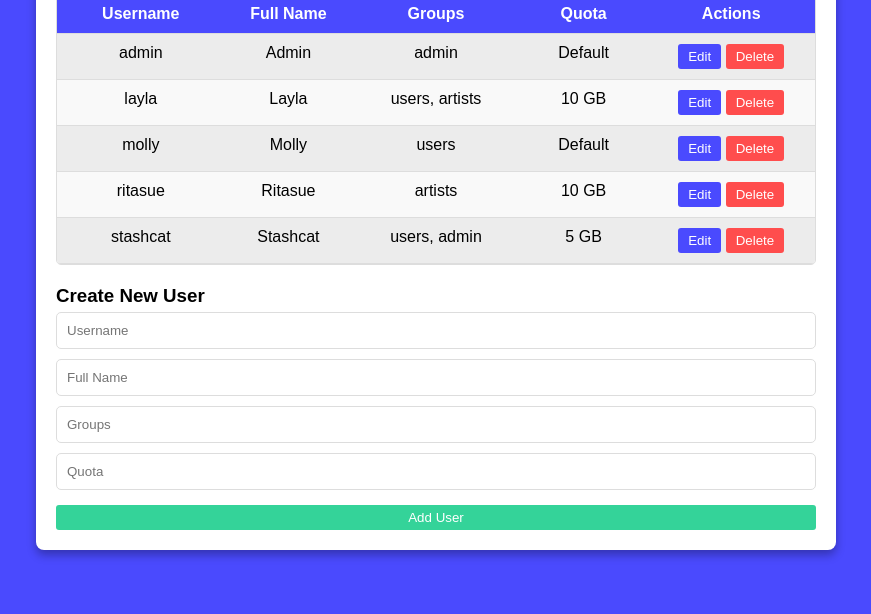
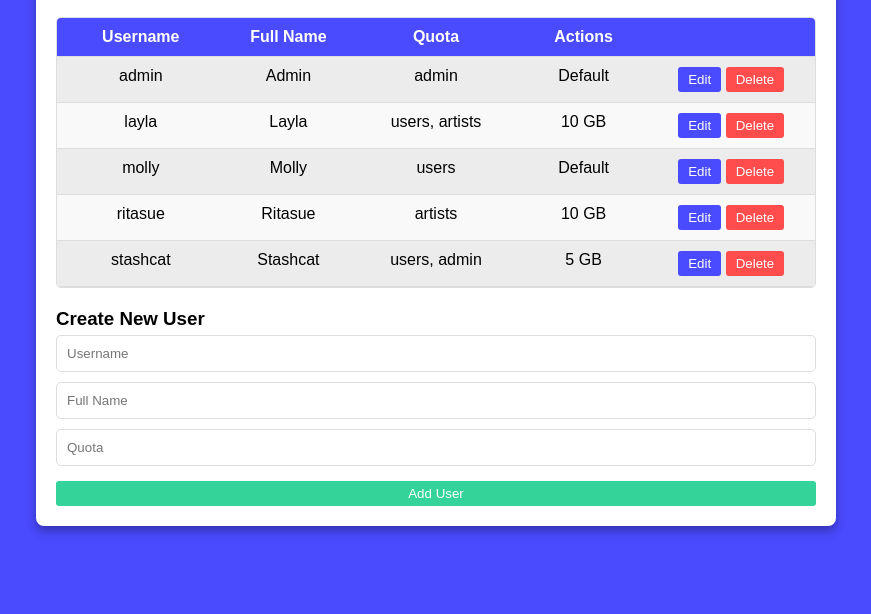
Before and after one commit to ImOyZo/Dood-E-File, a website: page frontend/pages/adminpanel.html in a window 1280 px wide. Shown: the part 186-800 px from the top of the page, without its empty margins (204-1075 px from the left). Drawn offline with Linux system fonts and the light colour scheme.

Commit message:
updatelagi

```diff
--- a/frontend/pages/adminpanel.html
+++ b/frontend/pages/adminpanel.html
@@ -11,12 +11,11 @@
         <h1>DOODEFILE</h1>
         <h2>User Management</h2>
 
-        <!-- User Management Table -->
+
         <div class="user-table">
             <div class="table-header">
                 <div>Username</div>
                 <div>Full Name</div>
-                <div>Groups</div>
                 <div>Quota</div>
                 <div>Actions</div>
             </div>
@@ -72,12 +71,11 @@
             </div>
         </div>
 
-        <!-- Add New User -->
+
         <div class="add-user">
             <h3>Create New User</h3>
             <input type="text" placeholder="Username">
             <input type="text" placeholder="Full Name">
-            <input type="text" placeholder="Groups">
             <input type="text" placeholder="Quota">
             <button class="btn add">Add User</button>
         </div>
--- a/frontend/styles/adminpanel.css
+++ b/frontend/styles/adminpanel.css
@@ -60,7 +60,7 @@ h1, h2 {
 }
 
 .btn {
-    background:#4A4AFE;
+    background: #4A4AFE;
     color: white;
     border: none;
     padding: 5px 10px;
```
